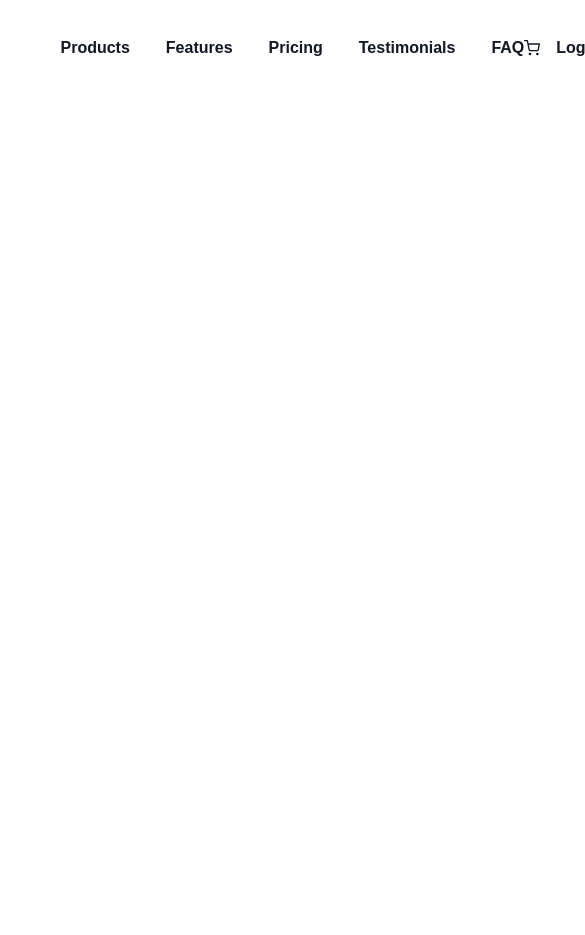
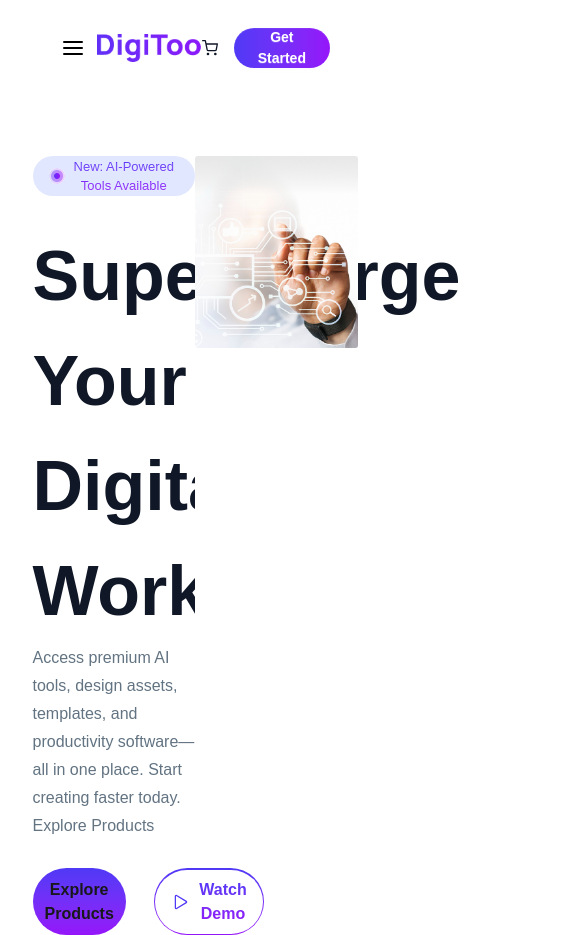
Before and after one commit to nafisanowshad/B13-A06-DigiTools-Platform, a React (Vite) app: page / in a window 390 px wide. Shown: the top 935 px of the page, 585 px wide, since content can reach past the window. Before the commit the page ends 844 px from the top, so only its background shows below. Built offline with nearby package versions, Linux system fonts and the light colour scheme.

Commit message:
banner section added

```diff
--- a/src/App.jsx
+++ b/src/App.jsx
@@ -1,12 +1,14 @@
 import {} from 'react'
 import './App.css'
 import Navbar from './components/navbar/Navbar'
+import Banner from './components/banner/Banner'
 
 function App() {
 
   return (
     <>
     <Navbar></Navbar>
+    <Banner></Banner>
     </>
   )
 }
--- /dev/null
+++ b/src/components/banner/Banner.jsx
@@ -0,0 +1,58 @@
+import React from "react";
+import bannerLogo from "../../assets/bannerLogo.png";
+import bannerimg from "../../assets/banner.png";
+import { IoPlayOutline } from "react-icons/io5";
+
+const Banner = () => {
+  return (
+    <div className="w-10/12 mx-auto mt-15 grid grid-cols-2">
+      <div className="space-y-7">
+        <button className="flex items-center gap-1 p-2 px-4 border-none shadow-none btn rounded-full !bg-[#e1e7ff]">
+          <img src={bannerLogo} alt="" className="w-4 h-4 rounded-full" />
+
+          <span className="bg-linear-to-b from-[#4F39F6] to-[#9514FA] bg-clip-text text-transparent font-medium text-[13px]">
+            New: AI-Powered Tools Available
+          </span>
+        </button>
+
+        <div>
+          <h1 className="text-[#101727FF] text-[70px] font-bold">
+            Supercharge Your Digital Workflow
+          </h1>
+          <p className="text-[#627382FF] font-normal leading-7">
+            Access premium AI tools, design assets, templates, and productivity
+            software—all in one place. Start creating faster today. <br />
+            Explore Products
+          </p>
+        </div>
+        <div className="flex gap-7">
+          <button className="bg-linear-to-b from-[#4F39F6] to-[#9514FA] py-2 px-3 rounded-full hover:opacity-90 transition-all duration-300 hover:-translate-y-1 cursor-pointer font-semibold text-[16px]">
+            Explore Products
+          </button>
+
+          {/* <div className="flex gap-1 justify-center items-center">
+          <div><IoPlayOutline /></div>
+          <button className="bg-linear-to-b from-[#4F39F6] to-[#9514FA] bg-clip-text text-transparent"> Watch Demo</button>
+          </div> */}
+          <button className="group relative p-[1.5px] rounded-full bg-linear-to-b from-[#4F39F6] to-[#9514FA]">
+            <div className="flex items-center justify-center gap-2 px-4 py-2 bg-white rounded-full transition-all duration-300 hover:-translate-y-1 cursor-pointer hover:border-3 border-blue-700">
+              <div className="text-[#4F39F6] text-xl">
+                <IoPlayOutline />
+              </div>
+
+              <span className="font-semibold text-[16px] bg-linear-to-b from-[#4F39F6] to-[#9514FA] bg-clip-text text-transparent">
+                Watch Demo
+              </span>
+            </div>
+          </button>
+        </div>
+      </div>
+
+      <div>
+        <img src={bannerimg} alt="" className="w-full object-cover" />
+      </div>
+    </div>
+  );
+};
+
+export default Banner;
--- a/src/components/navbar/Navbar.jsx
+++ b/src/components/navbar/Navbar.jsx
@@ -1,15 +1,24 @@
-import React from 'react';
-import { FiShoppingCart } from "react-icons/fi";
-import navlogo from '../../assets/navlogo.png';
+import React, { useState } from "react";
+import { FiShoppingCart, FiMenu, FiX } from "react-icons/fi";
+import navlogo from "../../assets/navlogo.png";
 
 const Navbar = () => {
+  const [open, setOpen] = useState(false);
   return (
-        <div className='w-10/12 mx-auto p-7 items-center flex justify-between'>
-            <div>
-                <img src={navlogo} alt="" />
+    <nav className="relative">
+      <div className="w-10/12 mx-auto p-7 items-center flex justify-between">
+        <div className="flex items-center gap-3">
+          <div
+            className="lg:hidden text-2xl text-black cursor-pointer"
+            onClick={() => setOpen(!open)}
+          >
+            {open ? <FiX /> : <FiMenu />}
           </div>
-            <div>
-                <ul className='flex gap-9 font-semibold text-[#101727]'>
+          <img src={navlogo} alt="" className="w-32 md:w-auto" />
+        </div>
+
+        <div className="hidden lg:block">
+          <ul className="flex gap-9 font-semibold text-[#101727]">
             <li>Products</li>
             <li>Features</li>
             <li>Pricing</li>
@@ -17,12 +26,33 @@ const Navbar = () => {
             <li>FAQ</li>
           </ul>
         </div>
-            <div className='flex gap-4 justify-center items-center font-semibold text-[#101727]'>
-                <div><FiShoppingCart /></div>
-                <div>Login</div>
-                <div><button className='btn rounded-full font-semibold text-[#FFFFFF] bg-linear-to-r from-[#4F39F6] to-[#763ed7] border-none transition-all duration-300 hover:-translate-y-1 hover:opacity-90 hover:shadow-lg'>Get Started</button></div>
+
+        <div className="flex gap-4 justify-center items-center font-semibold text-[#101727]">
+          <div>
+            <FiShoppingCart />
+          </div>
+          <div className="hidden sm:block cursor-pointer">Login</div>
+          <div>
+            <button className="px-5 py-2 md:px-7 md:py-3  btn rounded-full font-semibold text-[#FFFFFF] bg-linear-to-r from-[#4F39F6] to-[#9514FA] border-none transition-all duration-300 hover:-translate-y-1 hover:opacity-90 hover:shadow-lg cursor-pointer">
+              Get Started
+            </button>
           </div>
         </div>
+      </div>
+
+      <div
+        className={`lg:hidden absolute left-0 w-full bg-white shadow-lg transition-all duration-300 z-50 ${open ? "top-17.5 opacity-100" : "-top-75 opacity-0"}`}
+      >
+        <ul className="flex flex-col gap-5 p-6 font-semibold text-[#101727] border-t">
+          <li>Products</li>
+          <li>Features</li>
+          <li>Pricing</li>
+          <li>Testimonials</li>
+          <li>FAQ</li>
+          <li className="sm:hidden">Login</li>
+        </ul>
+      </div>
+    </nav>
   );
 };
 
```
Also changed, not shown: src/assets/bannerLogo.png (added). Lines whose indentation alone changed are shown as unchanged.
